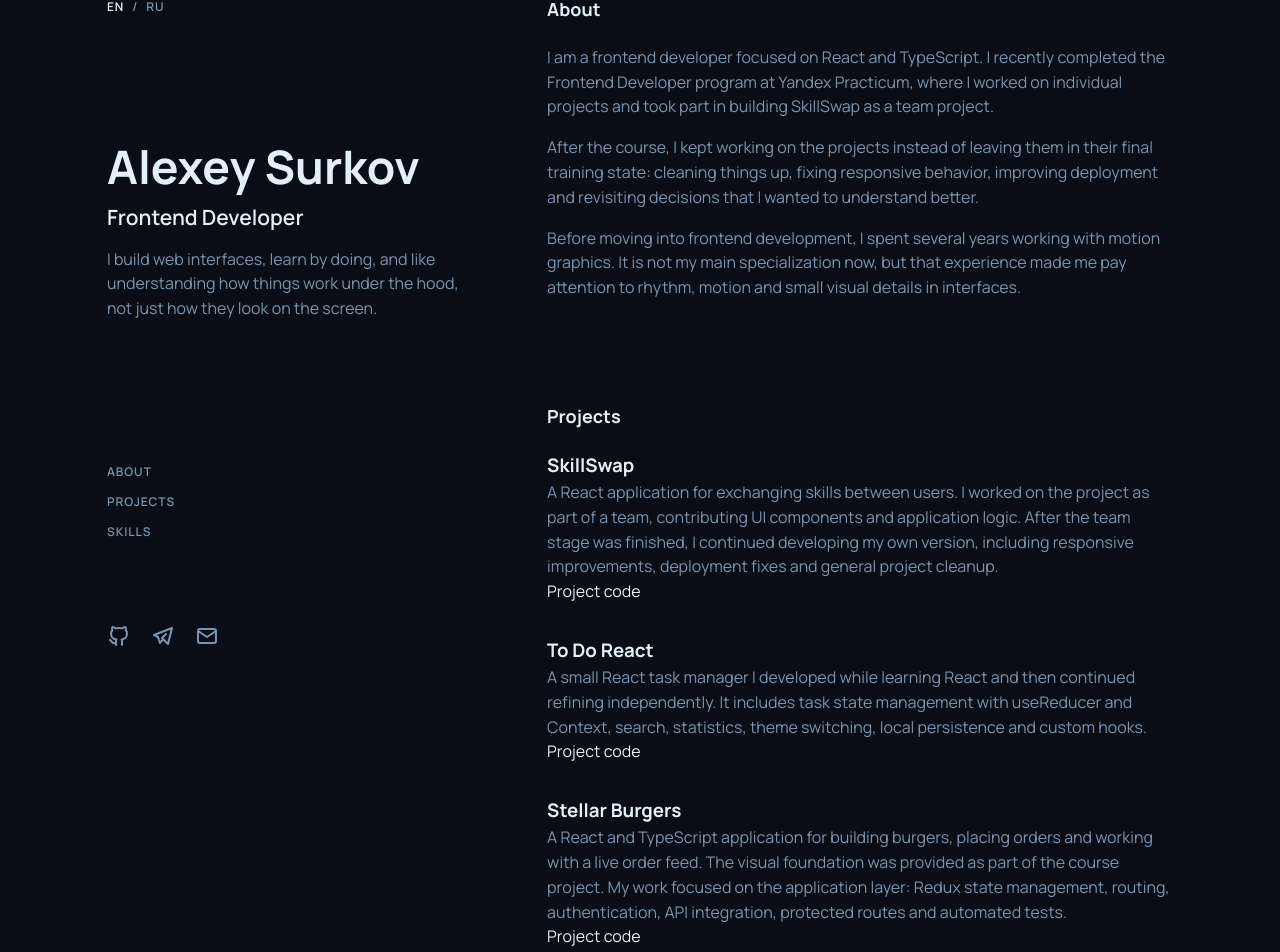
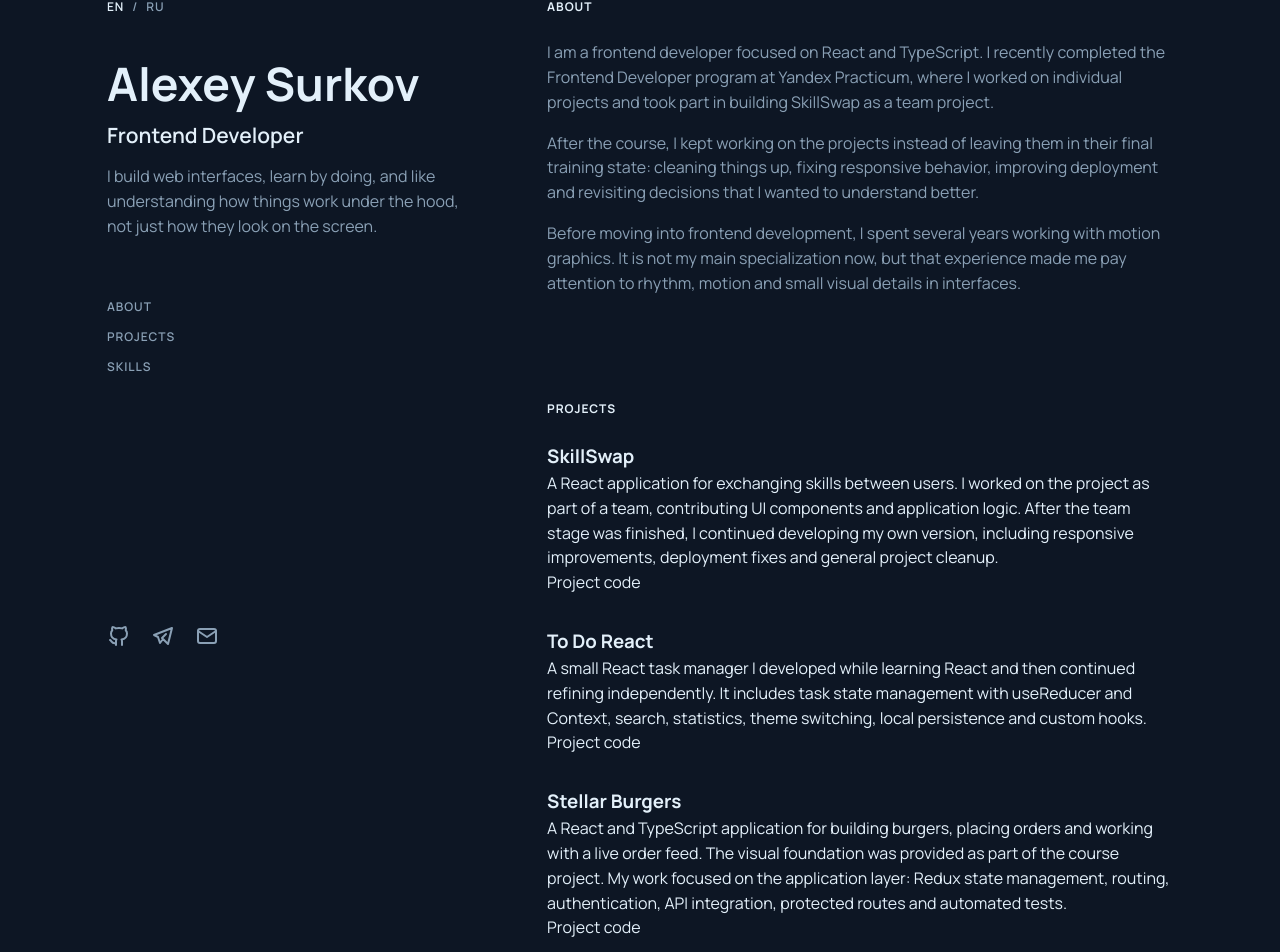
Before and after one commit to alexeydev42/alexeydev42.github.io, a React (Vite) app: page / in a window 1280 px wide. Shown: the part 77-1029 px from the top of the page. Built offline with nearby package versions, Linux system fonts and the light colour scheme.

Commit message:
feat: finish responsive page shell and hero

```diff
--- a/src/App.module.css
+++ b/src/App.module.css
@@ -14,7 +14,7 @@
 @media (width <= 1024px) {
   .page {
     grid-template-columns: 1fr;
-    gap: 0;
+    gap: var(--space-64);
   }
 }
 
@@ -25,15 +25,23 @@
   min-width: 0;
 }
 
-.content h2 {
-  margin-bottom: var(--space-24);
-  font-size: var(--font-size-title);
-  font-weight: var(--font-weight-bold);
-  line-height: var(--line-height-heading);
-  color: var(--color-text-primary);
+.content > section {
+  display: flex;
+  flex-direction: column;
+  gap: var(--space-24);
 }
 
-.content p {
+.sectionTitle {
+  font-size: var(--font-size-label);
+  font-weight: var(--font-weight-bold);
+  line-height: var(--line-height-ui);
+  color: var(--color-text-primary);
+  letter-spacing: 0.08em;
+  text-transform: uppercase;
+}
+
+.aboutParagraph {
+  font-size: var(--font-size-body);
   line-height: var(--line-height-body);
   color: var(--color-text-secondary);
 }
@@ -48,10 +56,14 @@
   gap: var(--space-16);
 }
 
-.content [id='projects'] > div + div {
-  margin-top: var(--space-32);
+.projectList {
+  display: flex;
+  flex-direction: column;
+  gap: var(--space-32);
 }
 
-.projectPreview + .projectPreview {
-  margin-top: var(--space-32);
+.skillGroups {
+  display: flex;
+  flex-direction: column;
+  gap: var(--space-24);
 }
--- a/src/App.tsx
+++ b/src/App.tsx
@@ -38,39 +38,59 @@ function App() {
         navigation={currentContent.navigation}
         contacts={contacts}
       />
+
       <main className={styles.content}>
         <section className={styles.about} id="about">
-          <h2>{currentContent.sectionTitles.about}</h2>
+          <h2 className={styles.sectionTitle}>{currentContent.sectionTitles.about}</h2>
+
           <div className={styles.aboutText}>
             {currentContent.about.map((item) => (
-              <p key={item}>{item}</p>
+              <p className={styles.aboutParagraph} key={item}>
+                {item}
+              </p>
             ))}
           </div>
         </section>
+
         <section id="projects">
-          <h2>{currentContent.sectionTitles.projects}</h2>
+          <h2 className={styles.sectionTitle}>{currentContent.sectionTitles.projects}</h2>
+
+          <div className={styles.projectList}>
             {projects.map((project) => (
-            <div className={styles.projectPreview} key={project.id}>
-              <h3>{project.name}</h3>
-              <p>{project.description[language]}</p>
-              <a href={project.repository} target="_blank" rel="noopener noreferrer">
+              <article className={styles.projectPreview} key={project.id}>
+                <h3 className={styles.projectTitle}>{project.name}</h3>
+
+                <p className={styles.projectDescription}>{project.description[language]}</p>
+
+                <a
+                  className={styles.projectLink}
+                  href={project.repository}
+                  target="_blank"
+                  rel="noopener noreferrer"
+                >
                   Project code
                 </a>
+              </article>
+            ))}
           </div>
-          ))}
         </section>
+
         <section id="skills">
-          <h2>{currentContent.sectionTitles.skills}</h2>
+          <h2 className={styles.sectionTitle}>{currentContent.sectionTitles.skills}</h2>
 
+          <div className={styles.skillGroups}>
             {skillGroups.map((group) => (
               <div key={group.id}>
-              <h3>{group.title[language]}</h3>
+                <h3 className={styles.skillGroupTitle}>{group.title[language]}</h3>
 
                 {group.skills.map((skill) => (
-                <p key={skill}>{skill}</p>
+                  <p className={styles.skillItem} key={skill}>
+                    {skill}
+                  </p>
                 ))}
               </div>
             ))}
+          </div>
         </section>
       </main>
     </div>
--- a/src/components/Hero/Hero.module.css
+++ b/src/components/Hero/Hero.module.css
@@ -9,11 +9,16 @@
   min-height: calc(100svh - var(--page-padding-block) * 2);
 }
 
-@media (width <= 1024px) {
-  .hero {
-    position: static;
-    top: auto;
-  }
+.heroTop {
+  display: flex;
+  flex-direction: column;
+  gap: clamp(32px, calc(-7.385px + 3.846vw), 48px);
+}
+
+.heroBody {
+  display: flex;
+  flex-direction: column;
+  gap: clamp(40px, calc(-38.769px + 7.692vw), 72px);
 }
 
 .languageSwitcher {
@@ -51,7 +56,6 @@
 
 .identity {
   max-width: 420px;
-  margin-top: clamp(32px, calc(-7.385px + 3.846vw), 48px);
 }
 
 .name {
@@ -80,7 +84,6 @@
   flex-direction: column;
   align-items: flex-start;
   gap: var(--space-12);
-  margin-top: clamp(40px, calc(-38.769px + 7.692vw), 72px);
 }
 
 .navigationLink {
@@ -122,3 +125,25 @@
 .contactLink:focus-visible .contactIcon {
   filter: drop-shadow(0 0 6px rgb(71 209 232 / 55%));
 }
+
+@media (width <= 1024px) {
+  .hero {
+    position: static;
+    top: auto;
+    justify-content: flex-start;
+    gap: var(--space-32);
+    min-height: auto;
+  }
+
+  .heroTop {
+    gap: var(--space-40);
+  }
+
+  .navigation {
+    display: none;
+  }
+
+  .name {
+    font-size: clamp(2rem, calc(29.831px + 0.602vw), 2.25rem);
+  }
+}
--- a/src/components/Hero/Hero.tsx
+++ b/src/components/Hero/Hero.tsx
@@ -1,4 +1,4 @@
-import type { HeroContent, Language, NavItem, Contact } from '../../content/types'
+import type { Contact, HeroContent, Language, NavItem } from '../../content/types'
 import GithubIcon from '../../assets/icons/github.svg?react'
 import TelegramIcon from '../../assets/icons/telegram.svg?react'
 import EmailIcon from '../../assets/icons/email.svg?react'
@@ -22,6 +22,7 @@ const contactIcons = {
 export const Hero = ({ hero, language, onToggleLanguage, navigation, contacts }: HeroProps) => {
   return (
     <header className={styles.hero}>
+      <div className={styles.heroTop}>
         <button
           className={styles.languageSwitcher}
           type="button"
@@ -37,11 +38,13 @@ export const Hero = ({ hero, language, onToggleLanguage, navigation, contacts }:
           </span>
         </button>
 
+        <div className={styles.heroBody}>
           <div className={styles.identity}>
             <h1 className={styles.name}>{hero.name}</h1>
             <p className={styles.role}>{hero.role}</p>
             <p className={styles.intro}>{hero.intro}</p>
           </div>
+
           <nav className={styles.navigation}>
             {navigation.map((item) => (
               <a className={styles.navigationLink} key={item.id} href={`#${item.id}`}>
@@ -49,6 +52,8 @@ export const Hero = ({ hero, language, onToggleLanguage, navigation, contacts }:
               </a>
             ))}
           </nav>
+        </div>
+      </div>
 
       <ul className={styles.contacts}>
         {contacts.map((contact) => {
--- a/src/content/types.ts
+++ b/src/content/types.ts
@@ -1,6 +1,6 @@
 export type Language = 'en' | 'ru'
 
-export type SectionId = 'about' | 'projects' | 'skills' | 'contact'
+export type SectionId = 'about' | 'projects' | 'skills'
 
 export interface LocalizedText {
   en: string
--- a/src/styles/global.css
+++ b/src/styles/global.css
@@ -12,6 +12,16 @@
 html,
 body {
   min-height: 100%;
+}
+
+html {
+  scroll-behavior: smooth;
+}
+
+@media (prefers-reduced-motion: reduce) {
+  html {
+    scroll-behavior: auto;
+  }
 }
 
 #root {
--- a/src/styles/variables.css
+++ b/src/styles/variables.css
@@ -1,14 +1,14 @@
 :root {
   /* Colors */
-  --color-background: #090e16;
+  --color-background: #0d1624;
   --color-text-primary: #e3f0fa;
-  --color-text-secondary: #7a94ab;
+  --color-text-secondary: #8aa0b5;
   --color-accent: #47d1e8;
-  --color-surface: rgb(18 28 41 / 62%);
-  --color-surface-hover: rgb(18 28 41 / 82%);
-  --color-border: rgb(36 56 77 / 65%);
-  --color-border-hover: rgb(71 209 232 / 28%);
-  --color-spotlight: rgb(15 56 87 / 34%);
+  --color-surface: rgb(24 37 54 / 72%);
+  --color-surface-hover: rgb(28 44 63 / 86%);
+  --color-border: rgb(73 98 124 / 48%);
+  --color-border-hover: rgb(71 209 232 / 32%);
+  --color-spotlight: rgb(29 78 112 / 38%);
 
   /* Typography */
   --font-family-base: 'Manrope', sans-serif;
```
Lines whose indentation alone changed are shown as unchanged.
